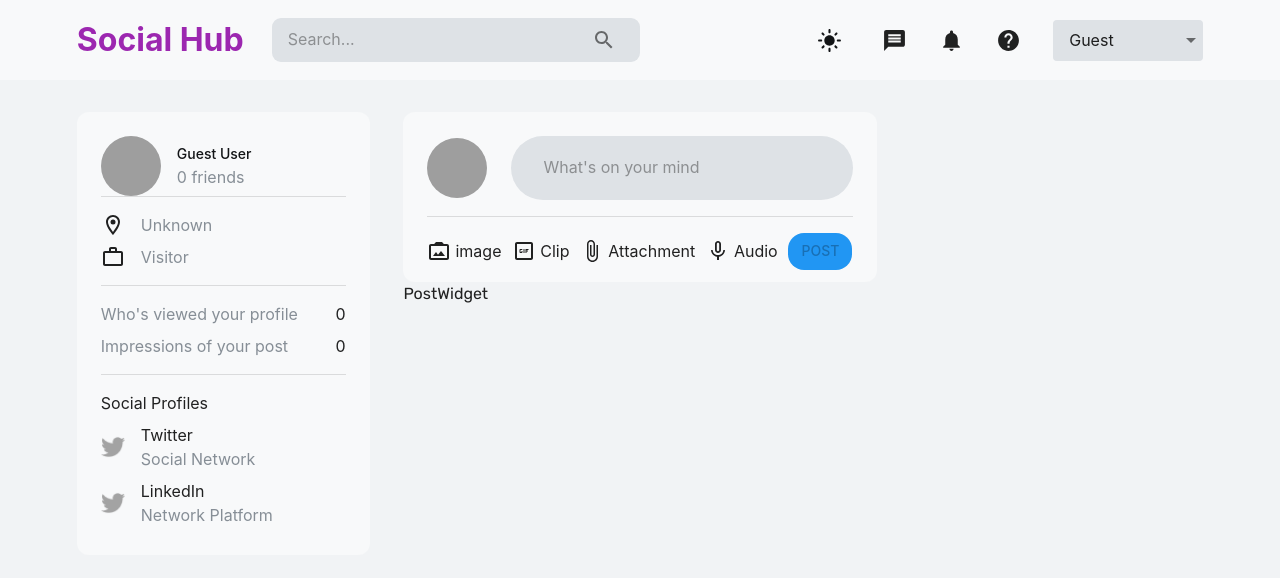
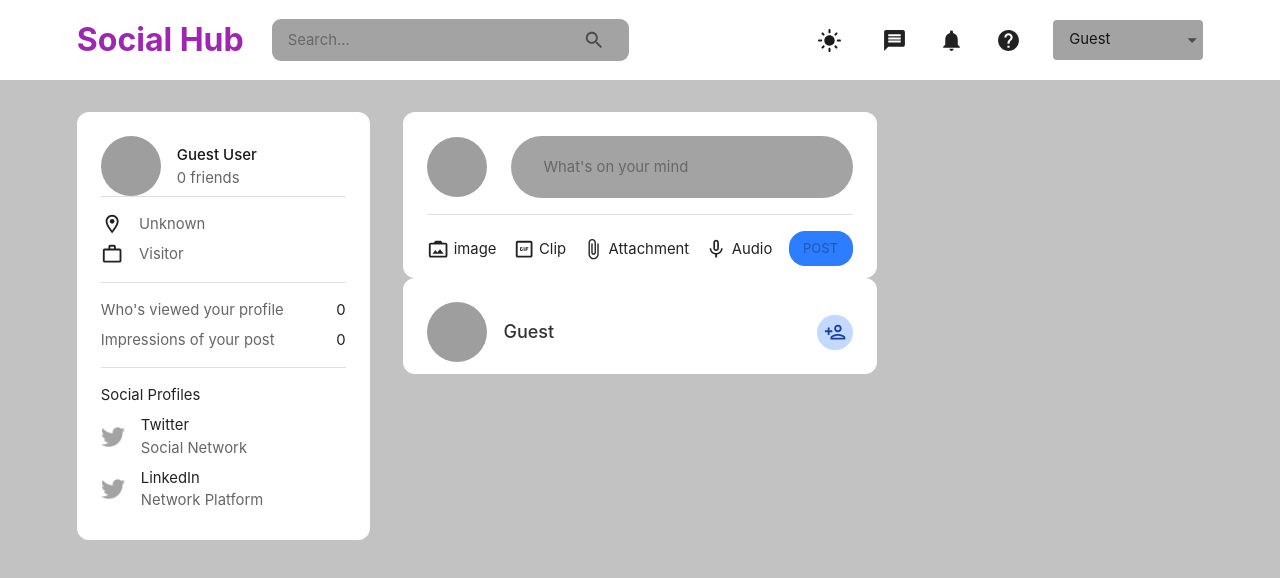
Before and after one commit to tunkrawaysoe/Test-app, a React (Vite) app in the folder client/: page /home in a window 1280 px wide. Shown: the top 578 px of the page. Built offline with nearby package versions, Linux system fonts and the light colour scheme.

Commit message:
feat: integrate friend add/remove button logic

```diff
--- /dev/null
+++ b/client/src/components/Friend.jsx
@@ -0,0 +1,98 @@
+import React from 'react';
+import {
+  PersonAddOutlined,
+  PersonRemoveOutlined
+} from '@mui/icons-material';
+import {
+  Box,
+  IconButton,
+  Typography,
+  useTheme
+} from '@mui/material';
+import { useDispatch, useSelector } from 'react-redux';
+import FlexBetween from './FlexBetween';
+import UserImage from './UserImage';
+import { useNavigate } from 'react-router-dom';
+import { setFriends } from '../state';
+
+const Friend = ({ friendId ,name,subtitle}) => {
+  const dispatch = useDispatch();
+  const navigate = useNavigate();
+
+  const user = useSelector((state) => state.user);
+  const token = useSelector((state) => state.token);
+  const _id = user?._id;
+  const friends = user?.friends || [];
+
+  const { palette } = useTheme();
+  const primaryLight = palette.primary.light;
+  const primaryDark = palette.primary.dark;
+  const main = palette.neutral.main;
+  const medium = palette.neutral.medium;
+
+  const isFriend = friends.find((friend) => friend._id === friendId);
+
+  const patchFriend = async () => {
+    if (!_id || !token) return;
+
+    try {
+      const response = await fetch(`http://localhost:3000/users/${_id}/${friendId}`, {
+        method: 'PATCH',
+        headers: {
+          Authorization: `Bearer ${token}`,
+          'Content-Type': 'application/json',
+        },
+      });
+
+      if (!response.ok) {
+        console.error('Failed to update friend list');
+        return;
+      }
+
+      const data = await response.json();
+      dispatch(setFriends({ friends: data }));
+    } catch (err) {
+      console.error('Error updating friend:', err);
+    }
+  };
+
+
+  return (
+    <FlexBetween>
+      <FlexBetween gap='1rem'>
+        <UserImage/>
+        <Box onClick = {()=> {
+            navigate(`profile/${friendId}`)
+            navigate(0)
+        }}>
+            <Typography color={main} variant='h5' fontWeight={500} sx={{
+              "&:hover": {
+                color: palette.primary.light,
+                cursor: "pointer",
+              },
+            }}>
+                {name ? name : "Guest"}
+            </Typography>
+            <Typography color={medium} fontSize="0.75rem">
+            {subtitle ? subtitle : ''}
+
+            </Typography>
+        </Box>
+
+      </FlexBetween>
+      <IconButton onClick={()=>patchFriend()} sx={{ backgroundColor: primaryLight, p: "0.4rem" }}>
+        {isFriend ? (
+            <PersonRemoveOutlined sx={{ color: primaryDark }}/>
+        )
+        :
+        (
+            <PersonAddOutlined sx={{ color: primaryDark }}/>
+        )
+    }
+      </IconButton>
+
+    </FlexBetween>
+  );
+};
+
+export default Friend;
--- a/client/src/scenes/Widgets/PostWidget.jsx
+++ b/client/src/scenes/Widgets/PostWidget.jsx
@@ -1,8 +1,26 @@
 import React from 'react'
-const PostWidget = () => {
-  return (
-    <div>PostWidget</div>
-  )
-}
+import WidgetWrapper from '../../components/WidgetWrapper'
+import { Box,Divider,Typography,IconButton,useTheme } from '@mui/material'
+import FlexBetween from '../../components/FlexBetween'
+import Friend from '../../components/Friend'
+const PostWidget = ({
+  postId,
+  postUserId,
+  name,
+  description,
+  location,
+  picturePath,
+  userPicturePath,
+  likes,
+  comments,
+        }) => {
+          const {palattle} = useTheme();
+          return (
+          <WidgetWrapper>
+           <Friend/>
+
+          </WidgetWrapper>
+          )
+        }
 
 export default PostWidget
--- a/client/src/scenes/Widgets/PostsWidget.jsx
+++ b/client/src/scenes/Widgets/PostsWidget.jsx
@@ -40,7 +40,8 @@ const PostsWidget = ({userId,isProfile=false}) => {
 
     return (
     <>
-    {posts.map(({ _id,
+    {posts.map(({
+         _id,
           userId,
           firstName,
           lastName,
--- a/client/src/theme.js
+++ b/client/src/theme.js
@@ -1,42 +1,52 @@
-// color design tokens export
+// theme.js
 export const colorTokens = {
   grey: {
-    0: "#F8F9FA", // Very light gray for backgrounds
-    10: "#F1F3F5",
-    50: "#DEE2E6",
-    100: "#CED4DA",
-    200: "#ADB5BD",
-    300: "#868E96",
-    400: "#495057", // Darker grey for neutral text
-    500: "#343A40",
-    600: "#212529",
-    700: "#121416",
-    800: "#0A0B0D",
-    900: "#050506", // Almost black for text contrast
+    0: "#FFFFFF",
+    10: "#F9FAFB",
+    50: "#F0F2F5",
+    100: "#E0E0E0",
+    200: "#C2C2C2",
+    300: "#A3A3A3",
+    400: "#858585",
+    500: "#666666",
+    600: "#4D4D4D",
+    700: "#333333",
+    800: "#1A1A1A",
+    900: "#0A0A0A",
     1000: "#000000",
   },
   primary: {
-    50: "#E3F2FD", // Soft blue for light backgrounds
-    100: "#BBDEFB",
-    200: "#90CAF9",
-    300: "#64B5F6",
-    400: "#42A5F5",
-    500: "#2196F3", // Bold blue for primary action buttons
-    600: "#1E88E5",
-    700: "#1976D2",
-    800: "#1565C0",
-    900: "#0D47A1", // Deep blue for focus elements
+    50: "#EAF0FF",
+    100: "#C4D9FF",
+    200: "#9EC2FF",
+    300: "#78ABFF",
+    400: "#5294FF",
+    500: "#2C7DFF",
+    600: "#225FCC",
+    700: "#194299",
+    800: "#0F2466",
+    900: "#061733",
+  },
+  accent: {
+    100: "#D3F6CF",
+    200: "#A7ED9F",
+    300: "#7BE36F",
+    400: "#4FDA3F",
+    500: "#23D10F",
+    600: "#1BA60C",
+    700: "#137A09",
+    800: "#0C4F06",
+    900: "#042303",
   },
 };
 
-// mui theme settings
 export const themeSettings = (mode) => {
   return {
     palette: {
       mode: mode,
       ...(mode === "dark"
         ? {
-            // palette values for dark mode
+            // Dark mode palette
             primary: {
               dark: colorTokens.primary[200],
               main: colorTokens.primary[500],
@@ -47,60 +57,48 @@ export const themeSettings = (mode) => {
               main: colorTokens.grey[200],
               mediumMain: colorTokens.grey[300],
               medium: colorTokens.grey[400],
-              light: colorTokens.grey[700],
+              light: colorTokens.grey[600],
             },
             background: {
               default: colorTokens.grey[900],
               alt: colorTokens.grey[800],
             },
+            accent: {
+              main: colorTokens.accent[400],
+            },
           }
         : {
-            // palette values for light mode
+            // Light mode palette with stronger contrast
             primary: {
               dark: colorTokens.primary[700],
               main: colorTokens.primary[500],
-              light: colorTokens.primary[50],
+              light: colorTokens.primary[100],
             },
             neutral: {
-              dark: colorTokens.grey[700],
-              main: colorTokens.grey[500],
-              mediumMain: colorTokens.grey[400],
-              medium: colorTokens.grey[300],
-              light: colorTokens.grey[50],
+              dark: colorTokens.grey[800],
+              main: colorTokens.grey[700],
+              mediumMain: colorTokens.grey[600],
+              medium: colorTokens.grey[500],
+              light: colorTokens.grey[300],
             },
             background: {
-              default: colorTokens.grey[10],
+              default: colorTokens.grey[200], // very light gray instead of pure white
               alt: colorTokens.grey[0],
+            },
+            accent: {
+              main: colorTokens.accent[500],
             },
           }),
     },
     typography: {
       fontFamily: ["Inter", "sans-serif"].join(","),
-      fontSize: 14,
-      h1: {
-        fontFamily: ["Inter", "sans-serif"].join(","),
-        fontSize: 36,
-      },
-      h2: {
-        fontFamily: ["Inter", "sans-serif"].join(","),
-        fontSize: 28,
-      },
-      h3: {
-        fontFamily: ["Inter", "sans-serif"].join(","),
-        fontSize: 22,
-      },
-      h4: {
-        fontFamily: ["Inter", "sans-serif"].join(","),
-        fontSize: 18,
-      },
-      h5: {
-        fontFamily: ["Inter", "sans-serif"].join(","),
-        fontSize: 16,
-      },
-      h6: {
-        fontFamily: ["Inter", "sans-serif"].join(","),
-        fontSize: 14,
-      },
+      fontSize: 13,
+      h1: { fontFamily: "Inter", fontSize: 42 },
+      h2: { fontFamily: "Inter", fontSize: 34 },
+      h3: { fontFamily: "Inter", fontSize: 26 },
+      h4: { fontFamily: "Inter", fontSize: 22 },
+      h5: { fontFamily: "Inter", fontSize: 18 },
+      h6: { fontFamily: "Inter", fontSize: 15 },
     },
   };
 };
```
